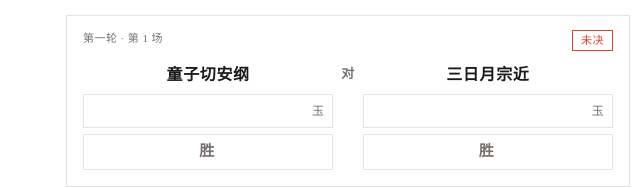
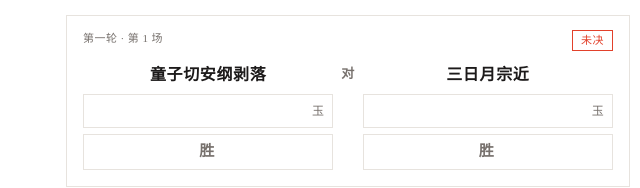
Before and after one commit to normallin259/hanafuda-tool, a plain HTML site: page index.html in a window 1280 px wide. Shown: the part 612-800 px from the top of the page, 0-640 px from the left. Drawn offline with Linux system fonts and the light colour scheme.

Commit message:
Update index.html

```diff
--- a/index.html
+++ b/index.html
@@ -308,7 +308,7 @@ button.seal:disabled{opacity:.25;cursor:default}
 <script>
 /* ---------- data ---------- */
 /* full roster in 刀帐 order */
-const DEFAULT=`童子切安纲 三日月宗近 小狐丸 石切丸 岩融 今剑 大典太光世 骚速剑 数珠丸恒次 笑面青江 鬼丸国纲 鸣狐 一期一振 鲶尾藤四郎 骨喰藤四郎 平野藤四郎 厚藤四郎 后藤藤四郎 信浓藤四郎 前田藤四郎 秋田藤四郎 博多藤四郎 乱藤四郎 五虎退 药研藤四郎 包丁藤四郎 大包平 莺丸 明石国行 萤丸 爱染国俊 千子村正 蜻蛉切 物吉贞宗 太鼓钟贞宗 龟甲贞宗 烛台切光忠 大般若长光 小龙景光 江雪左文字 宗三左文字 小夜左文字 加州清光 大和守安定 歌仙兼定 和泉守兼定 陆奥守吉行 山姥切国广 山伏国广 堀川国广 蜂须贺虎彻 浦岛虎彻 长曾祢虎彻 髭切 膝丸 大俱利伽罗 压切长谷部 不动行光 狮子王 小乌丸 抜丸 同田贯正国 鹤丸国永 太郎太刀 次郎太刀 日本号 御手杵 巴形薙刀 毛利藤四郎 笼手切江 谦信景光 小豆长光 日向正宗 静形薙刀 南泉一文字 千代金丸 山姥切长义 丰前江 祢祢切丸 白山吉光 南海太郎朝尊 肥前忠广 北谷菜切 桑名江 水心子正秀 源清麿 松井江 山鸟毛 古今传授之太刀 地藏行平 治金丸 日光一文字 太阁左文字 五月雨江 大千鸟十文字枪 泛尘 一文字则宗 村云江 姬鹤一文字 福岛光忠 七星剑 丙子椒林剑 稻叶江 笹贯 人间无骨 八丁念佛 石田正宗 实休光忠 京极正宗 孙六兼元 后家兼光 火车切 富田江 大庆直胤 九鬼正宗 云生 道誉一文字 云次 面影 古备前信房 俱利伽罗江 三郎国宗 安宅切 二筋樋贞宗 云重 柏太刀 波平行安 狐崎为次 桃太郎祐定 朝仓藤四郎 八八王国吉`.split(/\s+/);
+const DEFAULT=`童子切安纲剥落 三日月宗近 小狐丸 石切丸 岩融 今剑 大典太光世 骚速剑 数珠丸恒次 笑面青江 鬼丸国纲 鸣狐 一期一振 鲶尾藤四郎 骨喰藤四郎 平野藤四郎 厚藤四郎 后藤藤四郎 信浓藤四郎 前田藤四郎 秋田藤四郎 博多藤四郎 乱藤四郎 五虎退 药研藤四郎 包丁藤四郎 大包平 莺丸 明石国行 萤丸 爱染国俊 千子村正 蜻蛉切 物吉贞宗 太鼓钟贞宗 龟甲贞宗 烛台切光忠 大般若长光 小龙景光 江雪左文字 宗三左文字 小夜左文字 加州清光 大和守安定 歌仙兼定 和泉守兼定 陆奥守吉行 山姥切国广 山伏国广 堀川国广 蜂须贺虎彻 浦岛虎彻 长曾祢虎彻 髭切 膝丸 大俱利伽罗 压切长谷部 不动行光 狮子王 小乌丸 抜丸 同田贯正国 鹤丸国永 太郎太刀 次郎太刀 日本号 御手杵 巴形薙刀 毛利藤四郎 笼手切江 谦信景光 小豆长光 日向正宗 静形薙刀 南泉一文字 千代金丸 山姥切长义 丰前江 祢祢切丸 白山吉光 南海太郎朝尊 肥前忠广 北谷菜切 桑名江 水心子正秀 源清麿 松井江 山鸟毛 古今传授之太刀 地藏行平 治金丸 日光一文字 太阁左文字 五月雨江 大千鸟十文字枪 泛尘 一文字则宗 村云江 姬鹤一文字 福岛光忠 七星剑 丙子椒林剑 稻叶江 笹贯 人间无骨 八丁念佛 石田正宗 实休光忠 京极正宗 孙六兼元 后家兼光 火车切 富田江 大庆直胤 九鬼正宗 云生 道誉一文字 云次 面影 古备前信房 俱利伽罗江 三郎国宗 安宅切 二筋樋贞宗 云重 柏太刀 波平行安 狐崎为次 桃太郎祐定 朝仓藤四郎 八八王国吉`.split(/\s+/);
 /* schools follow the とうらぶ Wiki カード一覧3 (刀派順); swords not listed here are 其他 (no school) */
 const SCHOOL_SRC={
   '三条':'三日月宗近 小狐丸 石切丸 岩融 今剑',
@@ -334,9 +334,9 @@ const SCHOOL_SRC={
   '波平':'笹贯 波平行安'
 };
 /* not yet released on the CN server */
-const CN_MISSING=new Set('童子切安纲 二筋樋贞宗 九鬼正宗 云重 柏太刀 波平行安 狐崎为次 桃太郎祐定 朝仓藤四郎 八八王国吉'.split(' '));
+const CN_MISSING=new Set('童子切安纲剥落 二筋樋贞宗 九鬼正宗 云重 柏太刀 波平行安 狐崎为次 桃太郎祐定 朝仓藤四郎 八八王国吉'.split(' '));
 /* added in a later version; only used by data migrations */
-const NEW_OFF=new Set('狐崎为次 朝仓藤四郎 二筋樋贞宗 九鬼正宗 云重 波平行安 童子切安纲 柏太刀'.split(' '));
+const NEW_OFF=new Set('狐崎为次 朝仓藤四郎 二筋樋贞宗 九鬼正宗 云重 波平行安 童子切安纲剥落 柏太刀'.split(' '));
 const SCHOOL_OF={};for(const [s,l] of Object.entries(SCHOOL_SRC))l.split(' ').forEach(n=>SCHOOL_OF[n]=s);
 
 const KEY='hanafuda-bracket-v1';
```
